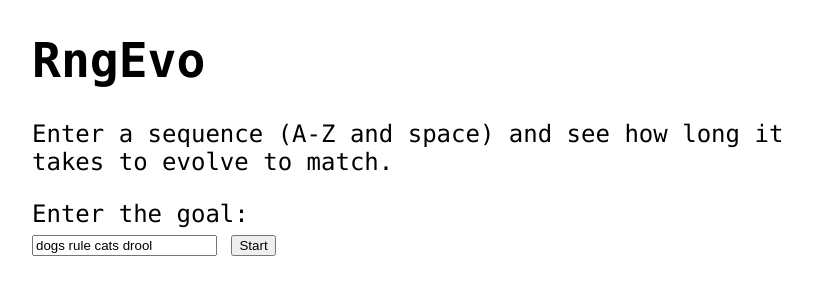
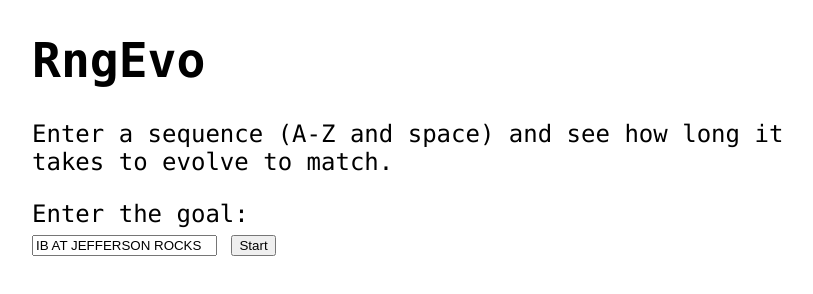
Before and after one commit to DavGarcia/RngEvo, a plain HTML site: page index.html in a window 1280 px wide. Shown: the whole page, without its empty margins (208-1021 px from the left). Drawn offline with Linux system fonts and the light colour scheme.

Commit message:
Changed default value

```diff
--- a/index.html
+++ b/index.html
@@ -26,7 +26,7 @@
         <h1>RngEvo</h1>
         <p>Enter a sequence (A-Z and space) and see how long it takes to evolve to match.</p>
         <form>
-            <label>Enter the goal:<br><input type="text" id="goal" name="goal" value="dogs rule cats drool"></label>
+            <label>Enter the goal:<br><input type="text" id="goal" name="goal" value="IB AT JEFFERSON ROCKS"></label>
             <input type="submit" name="submit" value="Start" id="submit">
         </form>
         <div id="results">
```
